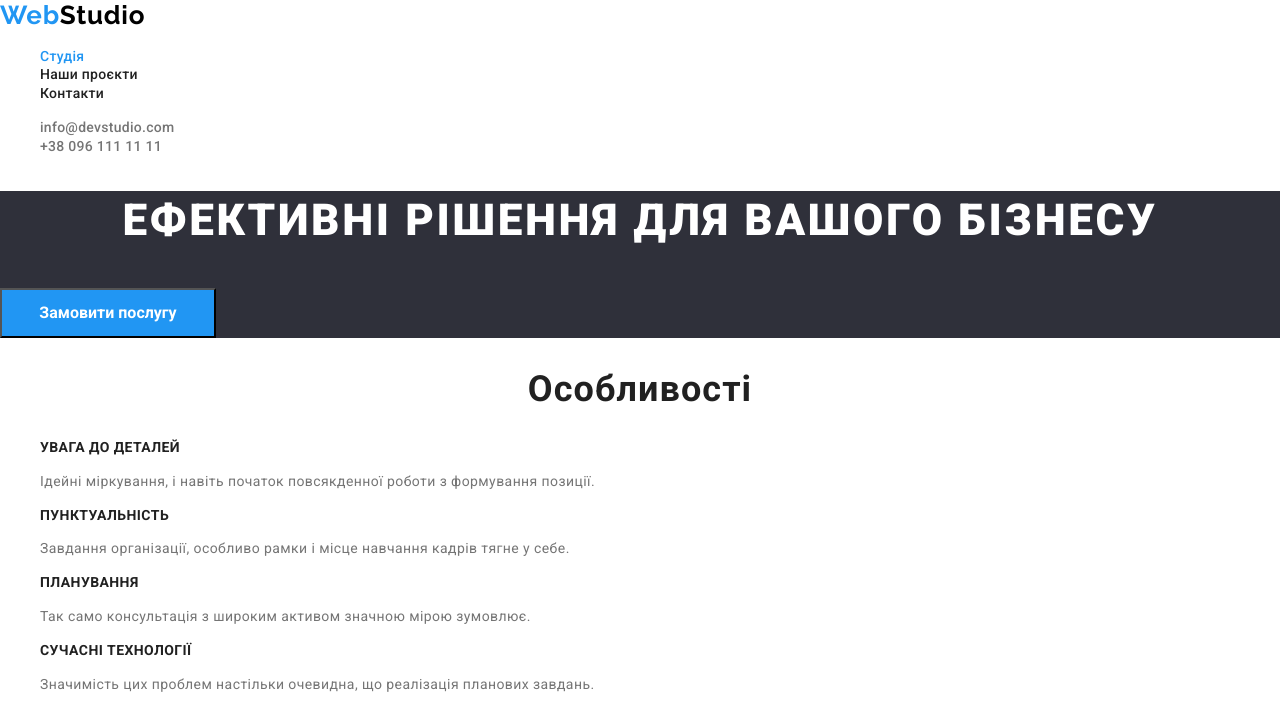
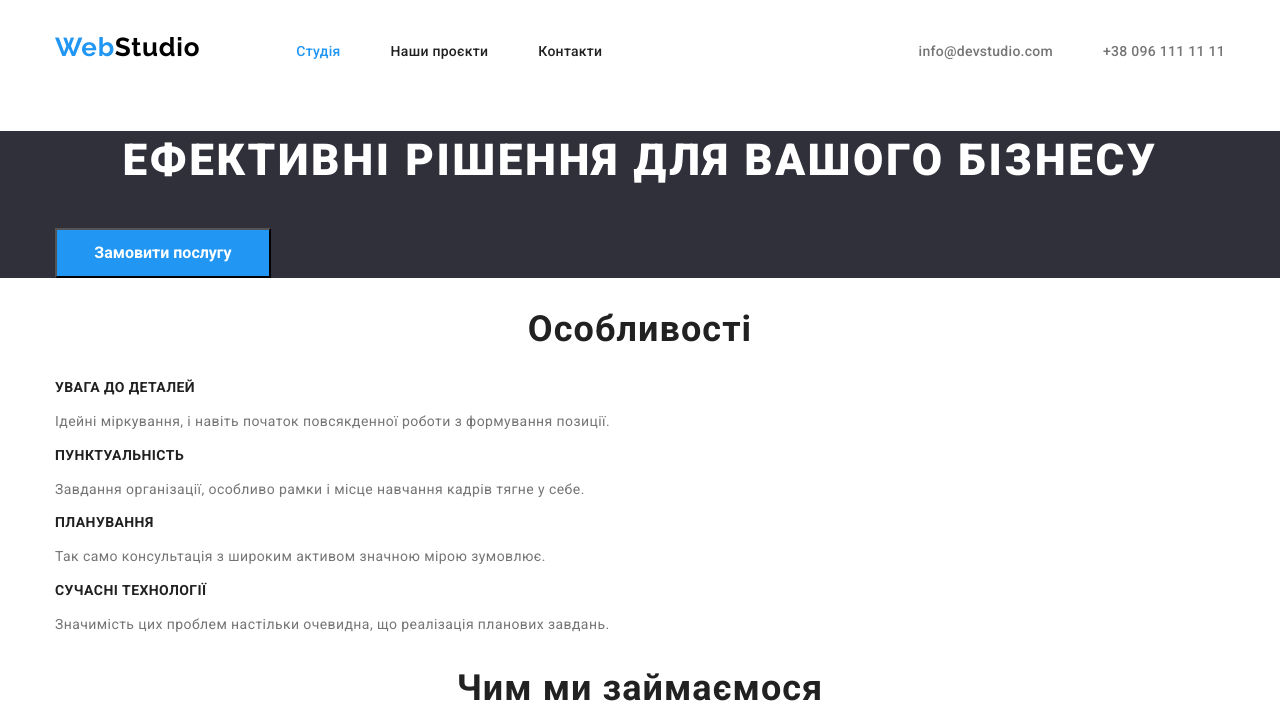
Before and after one commit to Fotyniya/goit-markup-hw-03, a plain HTML site: page index.html in a window 1280 px wide. Shown: the top 724 px of the page. Drawn offline with nearby package versions, Linux system fonts and the light colour scheme.

Commit message:
styles header

```diff
--- a/css/styles.css
+++ b/css/styles.css
@@ -1,7 +1,7 @@
 /* title-color #212121
 accent-color #2196F3
 text-color #757575
-background-main #F5F5F5
+background-main #ffffff
 background-footer #2F303A
 background-OurTeam #F5F4FA */
 :root {
@@ -10,21 +10,63 @@ background-OurTeam #F5F4FA */
     --logo-studio-footer: #ffffff;
     --title-color: #212121;
     --text-color: #757575;
-    --background-main: #fff;
+    --background-main: #ffffff;
     --background-footer: #2F303A;
     --background-hero: #2F303A;
 }
-body {
-    background-color: var(--background-main);
-    font-family: 'Roboto', sans-serif;
-    color: var(--title-color);
+.h1,
+.h2,
+.h3,
+.h4 {
+    margin-top: 0;
+    margin-bottom: 0;
 }
-
+ul,
+ol {
+    margin-top: 0;
+    margin-bottom: 0;
+    padding-left: 0;
+}
 .list {
     list-style: none;
 }
 .link {
     text-decoration: none;
+}
+img {
+    display: block;
+}
+button {
+    cursor: pointer;
+}
+/* HEADER */
+.page-header-container {
+    display: flex;
+    align-items: baseline;
+    padding-top: 32px;
+    padding-bottom: 32px;
+}
+.site-nav {
+    display: flex;
+    column-gap: 50px;
+}
+.header-contacts {
+    display: flex;
+    margin-left: auto;
+    column-gap: 50px;
+}
+.container {
+    margin-left: auto;
+    margin-right: auto;
+    width: 1200px;
+    padding-left: 15px;
+    padding-right: 15px;
+}
+
+body {
+    background-color: var(--background-main);
+    font-family: 'Roboto', sans-serif;
+    color: var(--title-color);
 }
 /* styles logo */
 .logo {
@@ -34,6 +76,7 @@ body {
     font-size: 26px;
     line-height: 1.19;
     letter-spacing: 0.03em;
+    margin-right: 96px;
 }
 .logo-web {
     color: var(--accent-color);
@@ -94,7 +137,6 @@ body {
     line-height: 1.88;
     color: #ffffff;
     background-color: var(--accent-color);
-    cursor: pointer;
 }
 /* styles our team */
 .our-team {
--- a/index.html
+++ b/index.html
@@ -15,6 +15,7 @@
 </head>
 <body>
     <header class="page-header">
+        <div class="container page-header-container">
             <a href="./index.html" class="logo link">
                 <span class="logo-web">Web</span><span class="logo-studio-header">Studio</span>
             </a>
@@ -37,7 +38,7 @@
                     </li>
                 </ul>
                 </nav>
-        <ul class="list">
+                <ul class="header-contacts list">
                     <li>
                     <a href="mailto:info@devstudio.com" class="link mail">
                         info@devstudio.com
@@ -49,16 +50,20 @@
                         </a>
                     </li>
                 </ul>
+        </div>
     </header>
 
     <main>
         <section class="hero">
+            <div class="container">
                 <h1 class="title-hero">Ефективні рішення для вашого бізнесу</h1>
                 <button type="button" class="btn-order">
                     Замовити послугу
                 </button>
+            </div>
         </section>
         <section>
+            <div class="container">
             <h2 class="title-section">Особливості</h2>
             <ul class="list">
                 <li>
@@ -86,8 +91,10 @@
                     </p>
                 </li>
             </ul>
+            </div>
         </section>
         <section>
+            <div class="container">
             <h2 class="title-section">Чим ми займаємося</h2>
             <ul class="list">
                 <li>
@@ -100,8 +107,10 @@
                     <img src="./images/box3.jpg" alt="Веб-дизайнер з роботою над вибором кольору на графічному планшеті" width="370">
                 </li>
             </ul>
+            </div>
         </section>
         <section class="our-team">
+            <div class="container">
             <h2 class="title-section">Наша команда</h2>
             <ul class="list">
                 <li>
@@ -125,9 +134,11 @@
                     <p lang="en" class="career">UI Designer</p>
                 </li>
             </ul>
+            </div>
         </section>
     </main>
     <footer class="footer">
+        <div class="container">
         <a href="./index.html" class="logo link">
             <span class="logo-web">Web</span><span class="logo-studio-footer">Studio</span>
         </a>
@@ -146,6 +157,7 @@
                 </li>
             </ul>
         </address>
+        </div>
     </footer>
 </body>
 </html>
```
Lines whose indentation alone changed are shown as unchanged.
